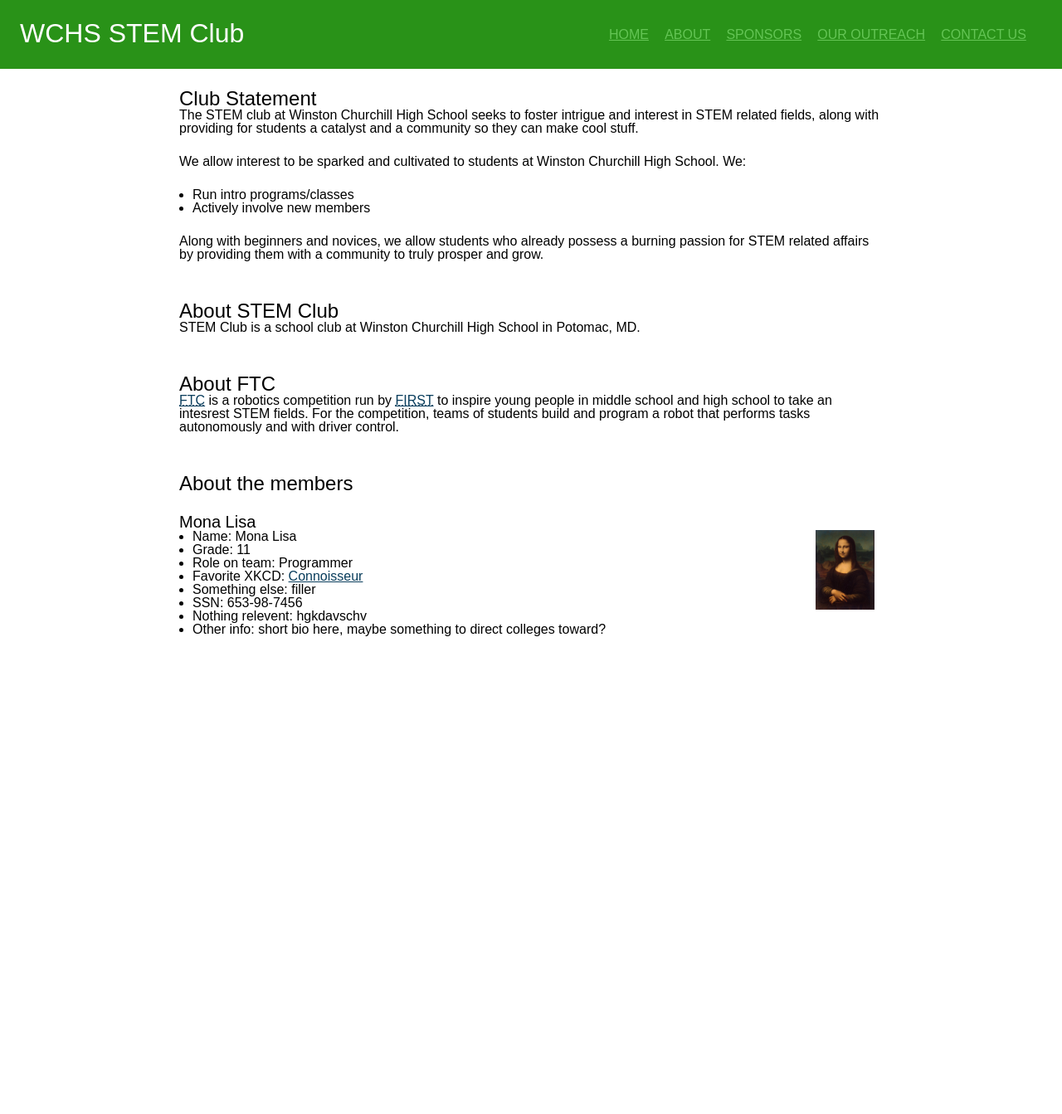
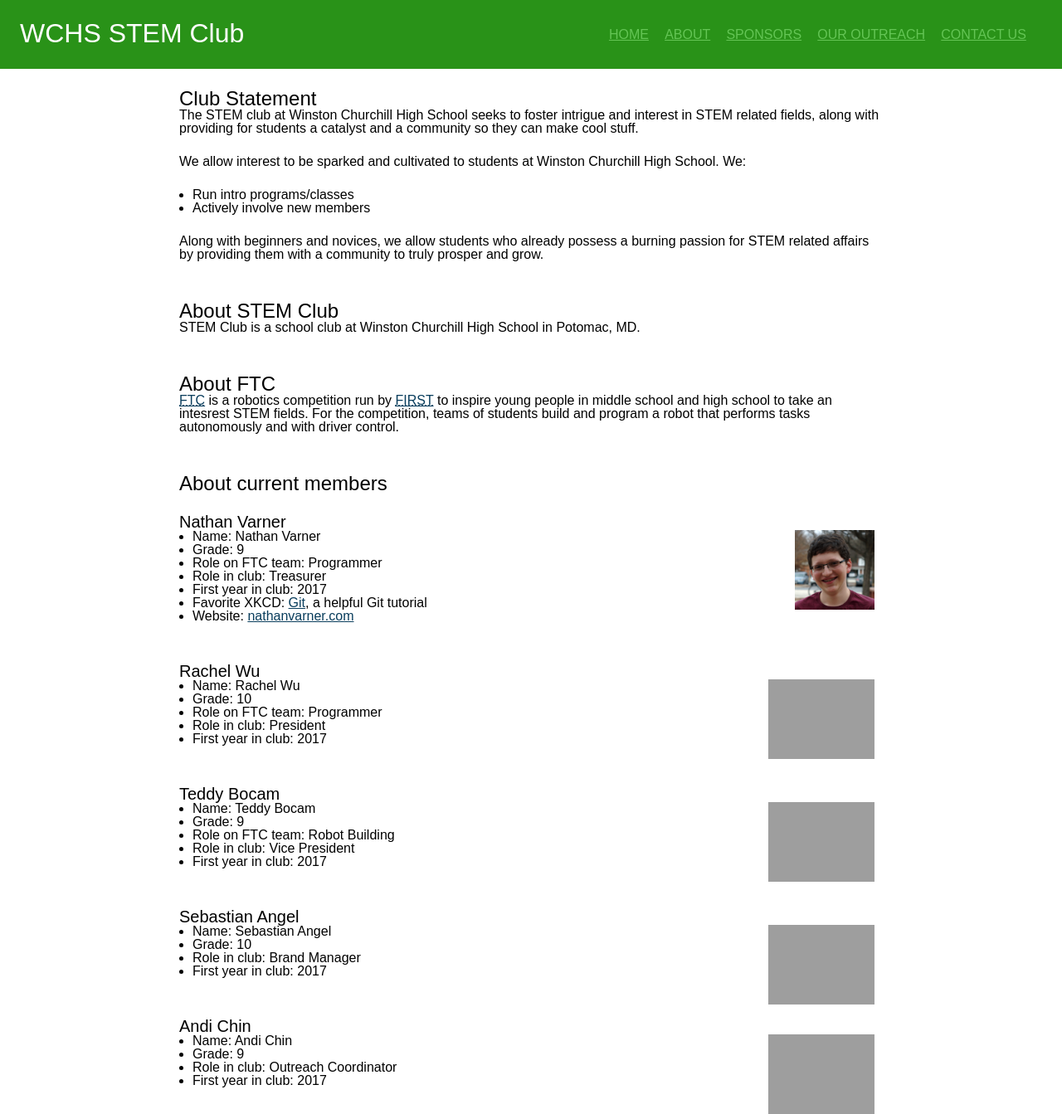
Before and after one commit to wchsstem/wchsstem.github.io, a PHP site: page / in a window 1280 px wide. Shown: the whole page at 83% size. Before the commit the page ends 767 px from the top, so only its background shows below. Run offline with PHP 8.4, Linux system fonts and the light colour scheme; some web fonts are replaced; grey boxes are pictures that could not be loaded.

Commit message:
Updated a few things

```diff
--- a/main.html
+++ b/main.html
@@ -29,20 +29,61 @@
         that performs tasks autonomously and with driver control.
     </p>
 
-    <h2>About the members</h2>
+    <h2>About current members</h2>
     <ul>
-        <li class="member-container">
-            <h3>Mona Lisa</h3>
-            <img class="member-photo" src="members/lisa.jpg" alt="Mona Lisa"/>
+        <li>
+            <h3>Nathan Varner</h3>
+            <img class="member-photo" src="members/nathan.png" alt="Nathan Varner"/>
             <ul class="bullets">
-                <li>Name: Mona Lisa</li>
-                <li>Grade: 11</li>
-                <li>Role on team: Programmer</li>
-                <li>Favorite XKCD: <a href="https://www.xkcd.com/915/">Connoisseur</a></li>
-                <li>Something else: filler</li>
-                <li>SSN: 653-98-7456</li>
-                <li>Nothing relevent: hgkdavschv</li>
-                <li>Other info: short bio here, maybe something to direct colleges toward?</li>
+                <li>Name: Nathan Varner</li>
+                <li>Grade: 9</li>
+                <li>Role on FTC team: Programmer</li>
+                <li>Role in club: Treasurer</li>
+                <li>First year in club: 2017</li>
+                <li>Favorite XKCD: <a href="https://xkcd.com/1597/">Git</a>, a helpful Git tutorial</li>
+                <li>Website: <a href="https://nathanvarner.com">nathanvarner.com</a></li>
+            </ul>
+        </li>
+        <li>
+            <h3>Rachel Wu</h3>
+            <img class="member-photo" src="rachel.png" alt="Rachel Wu"/>
+            <ul class="bullets">
+                <li>Name: Rachel Wu</li>
+                <li>Grade: 10</li>
+                <li>Role on FTC team: Programmer</li>
+                <li>Role in club: President</li>
+                <li>First year in club: 2017</li>
+            </ul>
+        </li>
+        <li>
+            <h3>Teddy Bocam</h3>
+            <img class="member-photo" src="teddy.png" alt="Teddy Bocam"/>
+            <ul class="bullets">
+                <li>Name: Teddy Bocam</li>
+                <li>Grade: 9</li>
+                <li>Role on FTC team: Robot Building</li>
+                <li>Role in club: Vice President</li>
+                <li>First year in club: 2017</li>
+            </ul>
+        </li>
+        <li>
+            <h3>Sebastian Angel</h3>
+            <img class="member-photo" src="sebastian.png" alt="Sebastian Angel"/>
+            <ul class="bullets">
+                <li>Name: Sebastian Angel</li>
+                <li>Grade: 10</li>
+                <li>Role in club: Brand Manager</li>
+                <li>First year in club: 2017</li>
+            </ul>
+        </li>
+        <li>
+            <h3>Andi Chin</h3>
+            <img class="member-photo" src="andi.png" alt="Andi Chin"/>
+            <ul class="bullets">
+                <li>Name: Andi Chin</li>
+                <li>Grade: 9</li>
+                <li>Role in club: Outreach Coordinator</li>
+                <li>First year in club: 2017</li>
             </ul>
         </li>
     </ul>
--- a/outreach/outreach.css
+++ b/outreach/outreach.css
@@ -4,9 +4,3 @@ img {
     margin: auto;
     padding: var(--default-padding);
 }
-
-@media only screen and (min-width: 6in) {
-    img {
-        float: left;
-    }
-}
--- a/outreach/outreach.html
+++ b/outreach/outreach.html
@@ -12,13 +12,13 @@
                 computer programs to engage the elementary students in STEAM. There were about a dozen other presenters, including
                 two other FTC teams, several science experiments, and a local fire station demonstrating pulleys.
             </p>
-
+            <img src="bfes-steam/driving.JPG" alt="Student driving the robot"/>
             <p>
                 We let the students drive our robot around a smaller field. They enjoyed driving it with the game controllers we
                 use, and we learned about how best to explain to new team members how to drive the robot because we learned how to
                 explain it to elementary school kids.
             </p>
-
+            <img src="bfes-steam/game.JPG" alt="Student playing programming game"/>
             <p>
                 One of the programs was a Java app that did mirrored drawing. The other was a Javascript programming game. It is
                 possible to complete the game (getting a red square, controlled with the arrow keys, to a green zone) without
```
Also changed, not shown: members/lisa.jpg (deleted), members/nathan.png (added), outreach/bfes-steam/driving.JPG (added), outreach/bfes-steam/game.JPG (added), 1 other file.
